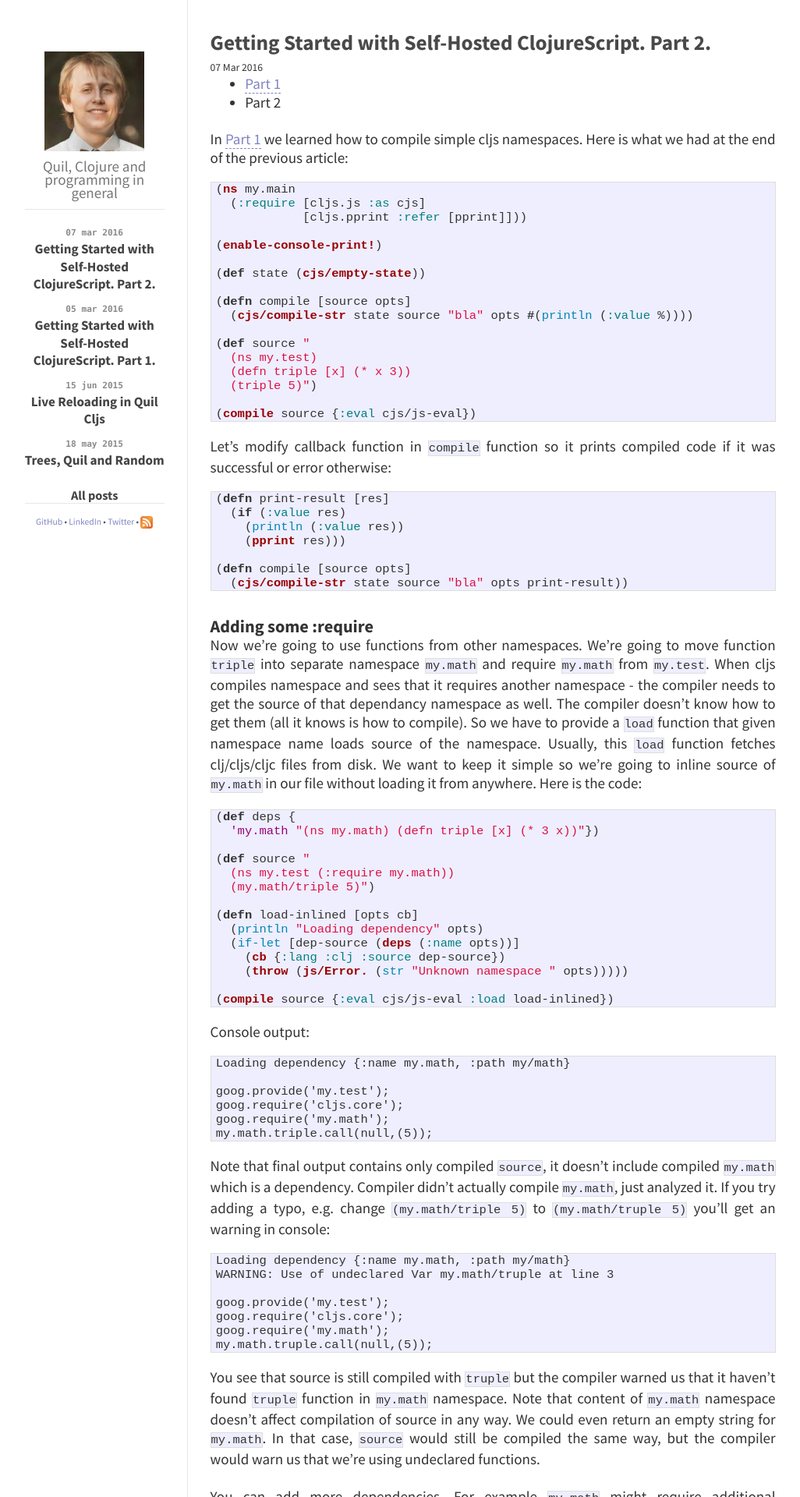
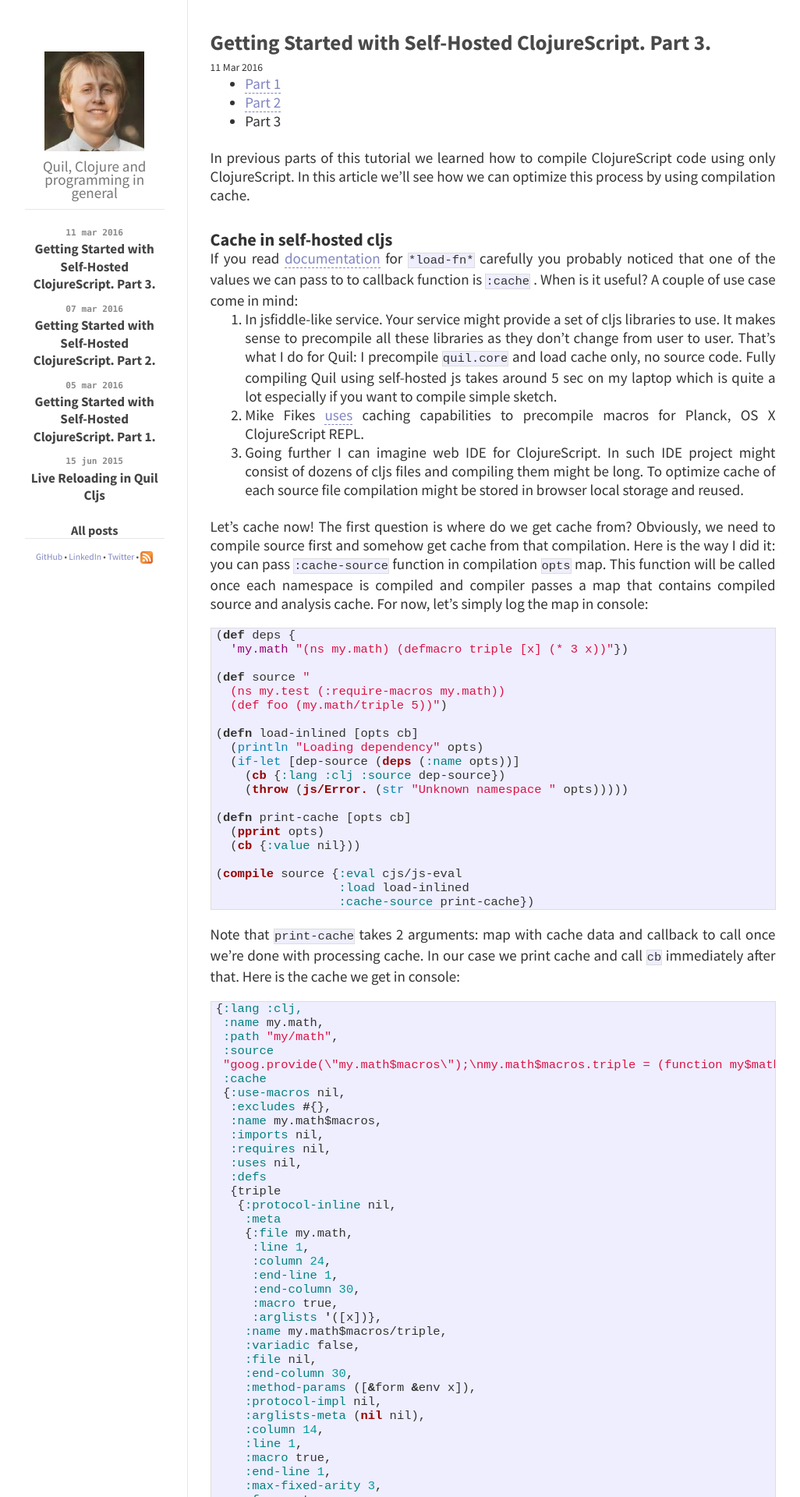
Before and after one commit to nbeloglazov/nbeloglazov.github.io, a Jekyll site: the page built from index.html, in a window 1280 px wide. Shown: the top 1920 px of the page at 78% size, without its empty margins (118-1144 px from the left). Built offline with Jekyll 4.4.1, drawn with Linux system fonts in a browser that asks for light colours; Markdown is read by kramdown in place of the engine named in the settings; comment, search, counter and statistics services are not loaded; some of the changed text lies outside the part shown.

Commit message:
Add article Self-Hosted cljs. Part 3.

````diff
--- a/_posts/2016-03-05-getting-started-with-self-hosted-cljs-part-1.md
+++ b/_posts/2016-03-05-getting-started-with-self-hosted-cljs-part-1.md
@@ -7,6 +7,7 @@ single_language: true
 
  * Part 1
  * [Part 2](/2016/03/07/getting-started-with-self-hosted-cljs-part-2.html)
+ * [Part 3](/2016/03/11/getting-started-with-self-hosted-cljs-part-3.html)
 
 ClojureScript is a compiler for Clojure that targets JavaScript. About [7 months ago](https://groups.google.com/forum/#!searchin/clojurescript/1.7.28/clojurescript/Z6xD9UthbvQ/gsLMbURGAgAJ) it got a nice feature that allows you to compile ClojureScript code using ClojureScript: self-hosting. That means that we can now compile ClojureScript fully in browser! That's pretty cool for creating various interactive in-browser tutorials/repls/workspaces/whatever. I've been working on compiling Quil using self-hosted cljs (including macros) and decided to write basic tutorial of how to work with self-hosted cljs. This tutorial uses vanilla cljs without any additional libraries or features like reading files from disk, sending XHR so all you need is to understand basic ClojureScript syntax. In these articles I'll be using latest ClojureScript currently available: 1.7.228.
 
--- a/_posts/2016-03-07-getting-started-with-self-hosted-cljs-part-2.md
+++ b/_posts/2016-03-07-getting-started-with-self-hosted-cljs-part-2.md
@@ -7,6 +7,7 @@ single_language: true
 
  * [Part 1](/2016/03/05/getting-started-with-self-hosted-cljs-part-1.html)
  * Part 2
+ * [Part 3](/2016/03/11/getting-started-with-self-hosted-cljs-part-3.html)
 
 In [Part 1](/2016/03/05/getting-started-with-self-hosted-cljs-part-1.html) we learned how to compile simple cljs namespaces. Here is what we had at the end of the previous article:
 
@@ -225,4 +226,4 @@ But the problem here that when compiler processes `(my.math/triple five)` - it t
 
 This way the compiler doesn't try to expand result as macro. But it doesn't look clojurish and I decided to go with more clunky `triple-fn` instead. I don't know if there is a better way to do it.
 <br><br>
-That's all for today. We learned how to compile both regular cljs and macros in self-hosted cljs! In the next article, I'll show how to optimize compilation using cache.
+That's all for today. We learned how to compile both regular cljs and macros in self-hosted cljs! In the [next article](/2016/03/11/getting-started-with-self-hosted-cljs-part-3.html), I'll show how to optimize compilation using cache.
--- /dev/null
+++ b/_posts/2016-03-11-getting-started-with-self-hosted-cljs-part-3.md
@@ -0,0 +1,146 @@
+---
+layout: post
+title: Getting Started with Self-Hosted ClojureScript. Part 3.
+date: "2016-03-11 00:00:00"
+single_language: true
+---
+
+ * [Part 1](/2016/03/05/getting-started-with-self-hosted-cljs-part-1.html)
+ * [Part 2](/2016/03/07/getting-started-with-self-hosted-cljs-part-2.html)
+ * Part 3
+
+
+In previous parts of this tutorial we learned how to compile ClojureScript code using only ClojureScript. In this article we'll see how we can optimize this process by using compilation cache.
+
+### Cache in self-hosted cljs
+
+If you read [documentation](https://github.com/cljsinfo/cljs-api-docs/blob/catalog/refs/cljs.js/STARload-fnSTAR.md) for `*load-fn*` carefully you probably noticed that one of the values we can pass to to callback function is `:cache` . When is it useful? A couple of use case come in mind:
+
+1. In jsfiddle-like service. Your service might provide a set of cljs libraries to use. It makes sense to precompile all these libraries as they don't change from user to user. That's what I do for Quil: I precompile `quil.core` and load cache only, no source code. Fully compiling Quil using self-hosted js takes around 5 sec on my laptop which is quite a lot especially if you want to compile simple sketch.
+2. Mike Fikes [uses](http://blog.fikesfarm.com/posts/2016-02-03-planck-macros-aot.html) caching capabilities to precompile macros for Planck, OS X ClojureScript REPL.
+3. Going further I can imagine web IDE for ClojureScript. In such IDE project might consist of dozens of cljs files and compiling them might be long. To optimize cache of each source file compilation might be stored in browser local storage and reused.
+
+Let's cache now! The first question is where do we get cache from? Obviously, we need to compile source first and somehow get cache from that compilation. Here is the way I did it: you can pass `:cache-source` function in compilation `opts` map. This function will be called once each namespace is compiled and compiler passes a map that contains compiled source and analysis cache. For now, let's simply log the map in console:
+
+```clojure
+(def deps {
+  'my.math "(ns my.math) (defmacro triple [x] (* 3 x))"})
+
+(def source "
+  (ns my.test (:require-macros my.math))
+  (def foo (my.math/triple 5))")
+
+(defn load-inlined [opts cb]
+  (println "Loading dependency" opts)
+  (if-let [dep-source (deps (:name opts))]
+    (cb {:lang :clj :source dep-source})
+    (throw (js/Error. (str "Unknown namespace " opts)))))
+
+(defn print-cache [opts cb]
+  (pprint opts)
+  (cb {:value nil}))
+
+(compile source {:eval cjs/js-eval
+                 :load load-inlined
+                 :cache-source print-cache})
+```
+
+Note that `print-cache` takes 2 arguments: map with cache data and callback to call once we're done with processing cache. In our case we print cache and call `cb` immediately after that. Here is the cache we get in console:
+
+```clojure
+{:lang :clj,
+ :name my.math,
+ :path "my/math",
+ :source
+ "goog.provide(\"my.math$macros\");\nmy.math$macros.triple = (function my$math$macros$triple(_AMPERSAND_form,_AMPERSAND_env,x){\nreturn ((3) * x);\n});\n\nmy.math$macros.triple.cljs$lang$macro = true;\n",
+ :cache
+ {:use-macros nil,
+  :excludes #{},
+  :name my.math$macros,
+  :imports nil,
+  :requires nil,
+  :uses nil,
+  :defs
+  {triple
+   {:protocol-inline nil,
+    :meta
+    {:file my.math,
+     :line 1,
+     :column 24,
+     :end-line 1,
+     :end-column 30,
+     :macro true,
+     :arglists '([x])},
+    :name my.math$macros/triple,
+    :variadic false,
+    :file nil,
+    :end-column 30,
+    :method-params ([&form &env x]),
+    :protocol-impl nil,
+    :arglists-meta (nil nil),
+    :column 14,
+    :line 1,
+    :macro true,
+    :end-line 1,
+    :max-fixed-arity 3,
+    :fn-var true,
+    :arglists '([x])}},
+  :require-macros nil,
+  :doc nil}}
+```
+
+Now is the time to compile using that cache. To achieve that we're going to replace `load-inlined` function with `load-cached`. `load-cached` is going to return cache data you saw above (I simply copy-pasted it):
+
+```clojure
+(def cache
+  {'my.math '{:source "goog.provide(\"my.math$macros\");\nmy.math$macros.triple = (function my$math$macros$triple(_AMPERSAND_form,_AMPERSAND_env,x){\nreturn ((3) * x);\n});\n\nmy.math$macros.triple.cljs$lang$macro = true;\n",
+              :cache {:use-macros nil, :excludes #{}, :name my.math$macros, :imports nil, :requires nil, :uses nil, :defs {triple {:protocol-inline nil, :meta {:file my.math, :line 1, :column 24, :end-line 1, :end-column 30, :macro true, :arglists (quote ([x]))}, :name my.math$macros/triple, :variadic false, :file nil, :end-column 30, :method-params ([&form &env x]), :protocol-impl nil, :arglists-meta (nil nil), :column 14, :line 1, :macro true, :end-line 1, :max-fixed-arity 3, :fn-var true, :arglists (quote ([x]))}}, :require-macros nil, :doc nil}}})
+
+(def source "
+  (ns my.test (:require-macros my.math))
+  (my.math/triple 5)")
+
+(defn load-cached [opts cb]
+  (println "Loading cached dependency" opts)
+  (if-let [dep (cache (:name opts))]
+    (cb {:lang :js :source (:source dep) :cache (:cache dep)})
+    (throw (js/Error. (str "Unknown namespace " opts)))))
+
+(defn print-cache [opts cb]
+  (pr opts)
+  (cb {:value nil}))
+
+(compile source {:eval cjs/js-eval
+                 :load load-cached
+                 :cache-source print-cache})
+```
+
+Console output:
+
+```javascript
+goog.provide('my.test');
+goog.require('cljs.core');
+my.test.foo = (15);
+```
+
+It works! Few notes:
+
+* We never pass the source of `my.math` to the compiler. Instead we pass compiled js and analysis cache.
+* When using cache we provide compiled js so `:lang` must be set to `:js`, not `:clj` as we did before.
+* If experimenting with it yourself - don't forget to add quote `'` before cache map because it contains symbols and without quoting ClojureScript is going to try and resolve them thinking that they're actual variables.
+* A map passed to `:cache-source` doesn't tell you if a namespace is macro or regular. Check the cache above and you'll see that there is no `:macro true` or similar in it. It might be problematic if you have some namespace compiled both as macros and as regular namespace. For example in Part 2 we had `my.math` both as macro and regular namespace. In that case `:cache-source` will be called twice and you'll have to figure out if given cache is for macro or regular namespace. One workaround is to check `(:name (:cache opts))` which has `$macros` at the end  if it's a macro namespace.
+
+In your real application you probably want to gather caches of all namespaces and save them somewhere for later use. There are various ways to do it. For example, I collect all caches into an atom and once everything compiled I save the content of the atom in a file on disk (I'm running on nodejs so I have access to filesystem).
+
+### Conclusion
+
+I hope this tutorial was useful and helped to start working with self-hosted cljs. Personally, I believe it is important to have a way to experiment with self-hosted cljs without distractions of loading files from a filesystem, understanding the difference between clj, cljs, cljc files and other. The compiler doesn't care about it at all.  That's what I tried to do in this tutorial: having single file that contains all necessary data to play with self-hosted cljs. If you're interested in more advanced/practical things here are some tips:
+
+* Checkout amazing Mike Fikes' blog: [http://blog.fikesfarm.com/](http://blog.fikesfarm.com/). It contains a lot of insights on various self-hosted cljs things.
+* Checkout articles on ClojureScript [wiki](https://github.com/clojure/clojurescript/wiki) about bootstrapped cljs.
+* Checkout [replumb](https://github.com/Lambda-X/replumb) library that does some plumbing of self-hosted cljs infrastructure.
+* If you have problems, ask on ClojureScript mailing list. There are many experienced people (e.g Mike) who're willing to help.
+* If something doesn't work as you expect - it might be a bug. There are still some rough edges in self-hosted cljs and you might stumble upon one. Try to prepare minimal reproducible example and send it to the mailing list.
+* Try reading and debugging [`js.cljs`](https://github.com/clojure/clojurescript/blob/master/src/main/cljs/cljs/js.cljs) source code. It's not easy but very useful if you get some issues with cljs compilation.
+
+Have fun with self-hosted cljs!
````
